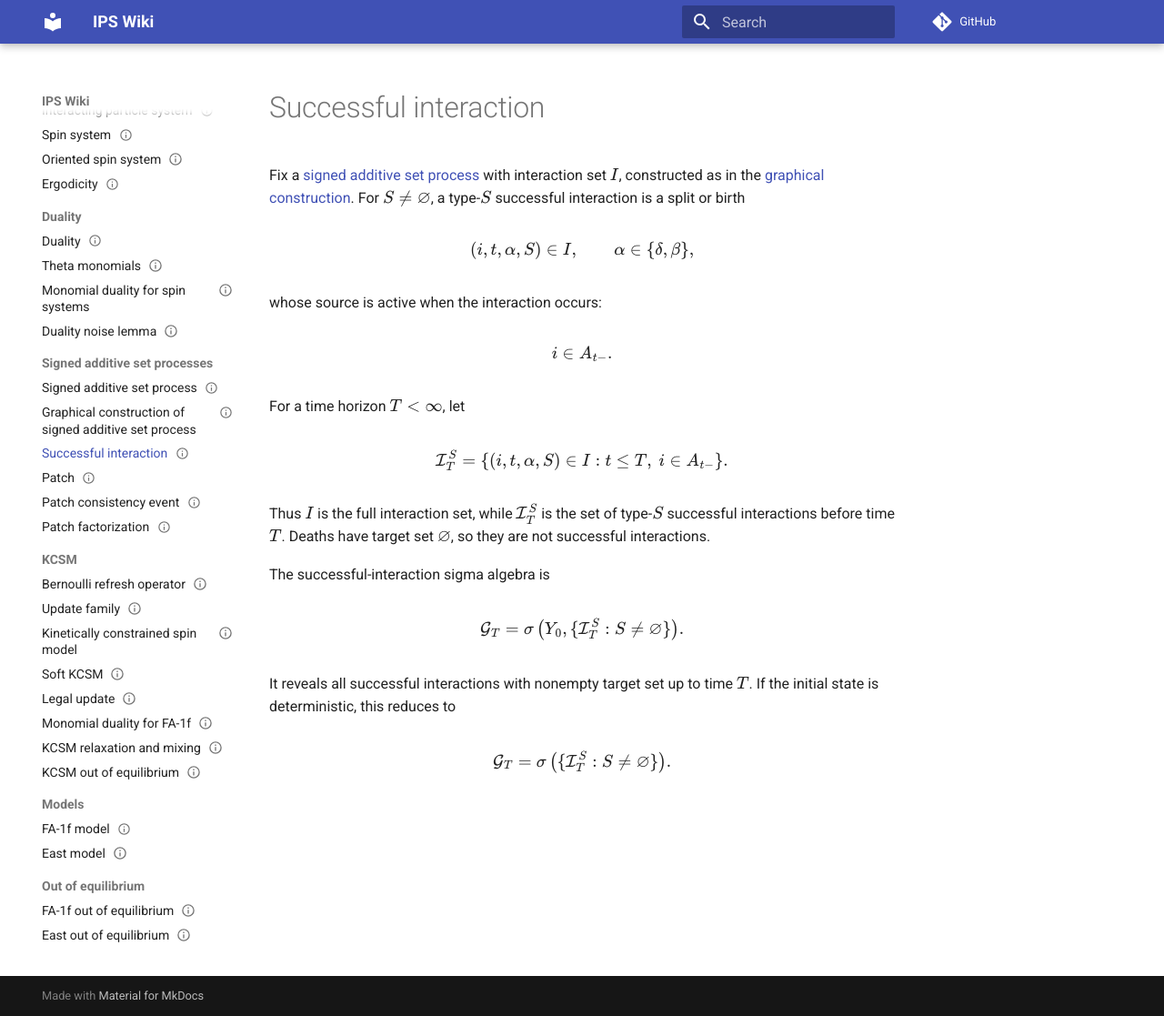
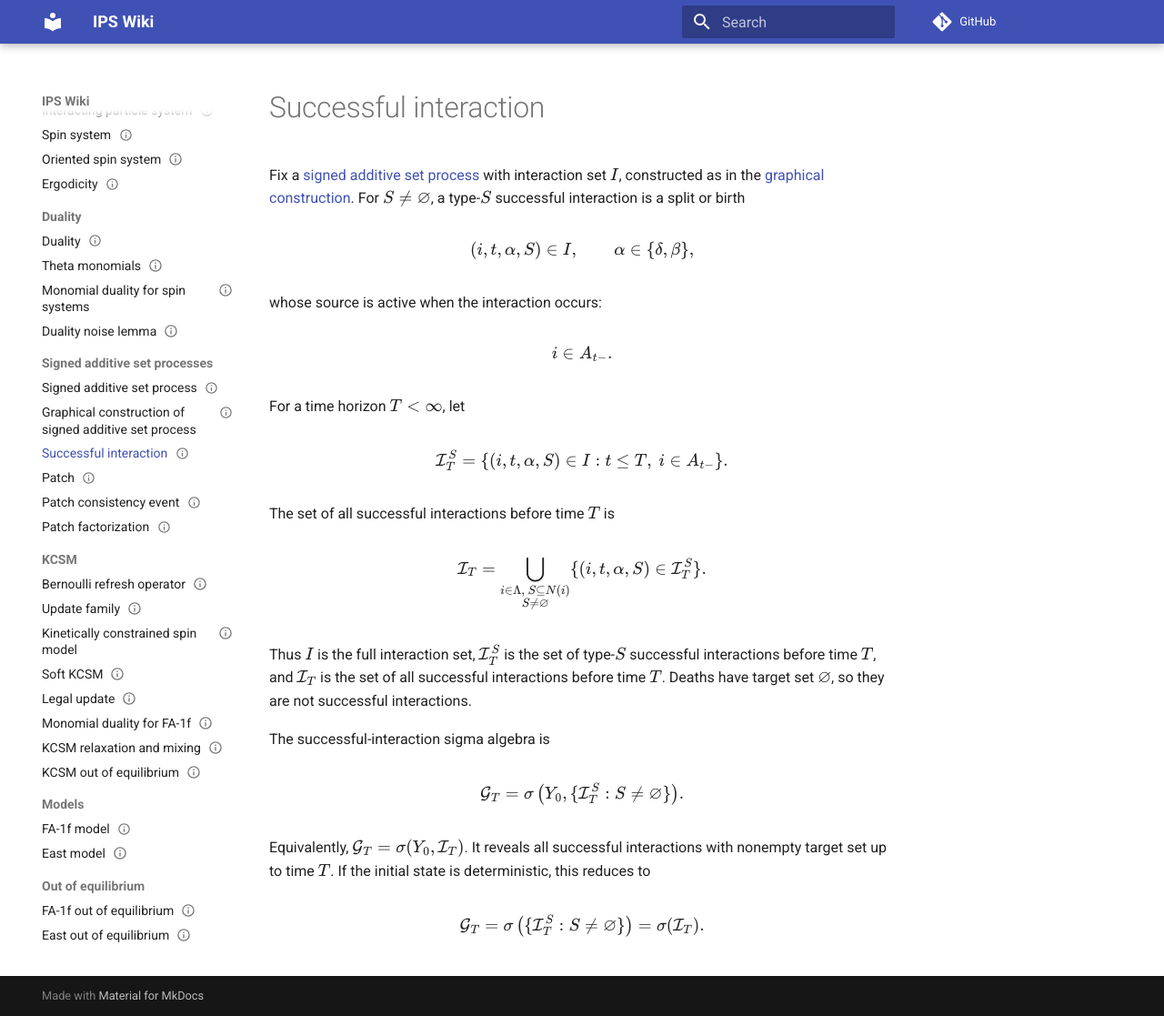
Before and after one commit to maciejgluchowski86-beep/ips-wiki, an MkDocs documentation site: the page built from docs/entries/successful-interaction.md, in a window 1280 px wide and 1117 px high. Shown: the whole window at 91% size. Built offline with MkDocs 1.6.1 and Material for MkDocs 9.7.7, drawn with Linux system fonts in a browser that asks for light colours; comment, search, counter and statistics services are not loaded.

Commit message:
Define all successful interactions before T

```diff
--- a/docs/entries/successful-interaction.md
+++ b/docs/entries/successful-interaction.md
@@ -31,7 +31,16 @@ $$
 \{(i,t,\alpha,S)\in I:t\le T,\ i\in A_{t-}\}.
 $$
 
-Thus \(I\) is the full interaction set, while \(\mathcal I_T^S\) is the set of type-\(S\) successful interactions before time \(T\). Deaths have target set \(\vn\), so they are not successful interactions.
+The set of all successful interactions before time \(T\) is
+
+$$
+\mathcal I_T
+=
+\bigcup_{\substack{i\in\Lambda,\ S\subseteq N(i)\\ S\ne\vn}}
+\{(i,t,\alpha,S)\in\mathcal I_T^S\}.
+$$
+
+Thus \(I\) is the full interaction set, \(\mathcal I_T^S\) is the set of type-\(S\) successful interactions before time \(T\), and \(\mathcal I_T\) is the set of all successful interactions before time \(T\). Deaths have target set \(\vn\), so they are not successful interactions.
 
 The successful-interaction sigma algebra is
 
@@ -41,10 +50,12 @@ $$
 \sigma\left(Y_0,\{\mathcal I_T^S:S\ne\vn\}\right).
 $$
 
-It reveals all successful interactions with nonempty target set up to time \(T\). If the initial state is deterministic, this reduces to
+Equivalently, \(\cG_T=\sigma(Y_0,\mathcal I_T)\). It reveals all successful interactions with nonempty target set up to time \(T\). If the initial state is deterministic, this reduces to
 
 $$
 \cG_T
 =
-\sigma\left(\{\mathcal I_T^S:S\ne\vn\}\right).
+\sigma\left(\{\mathcal I_T^S:S\ne\vn\}\right)
+=
+\sigma(\mathcal I_T).
 $$
```
